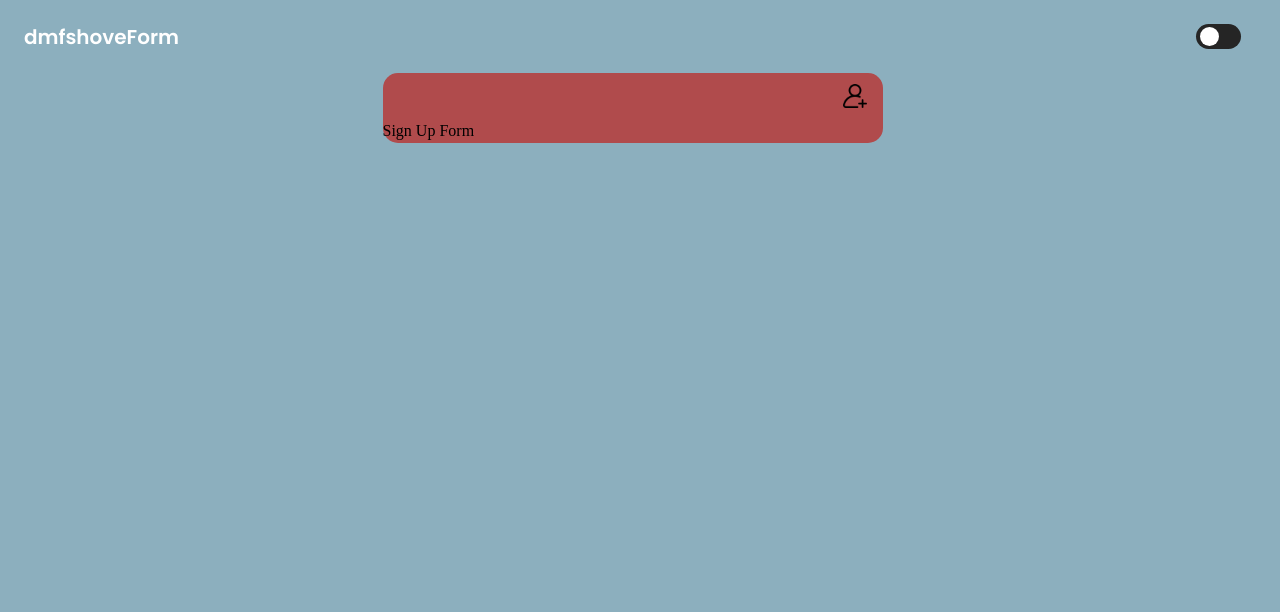
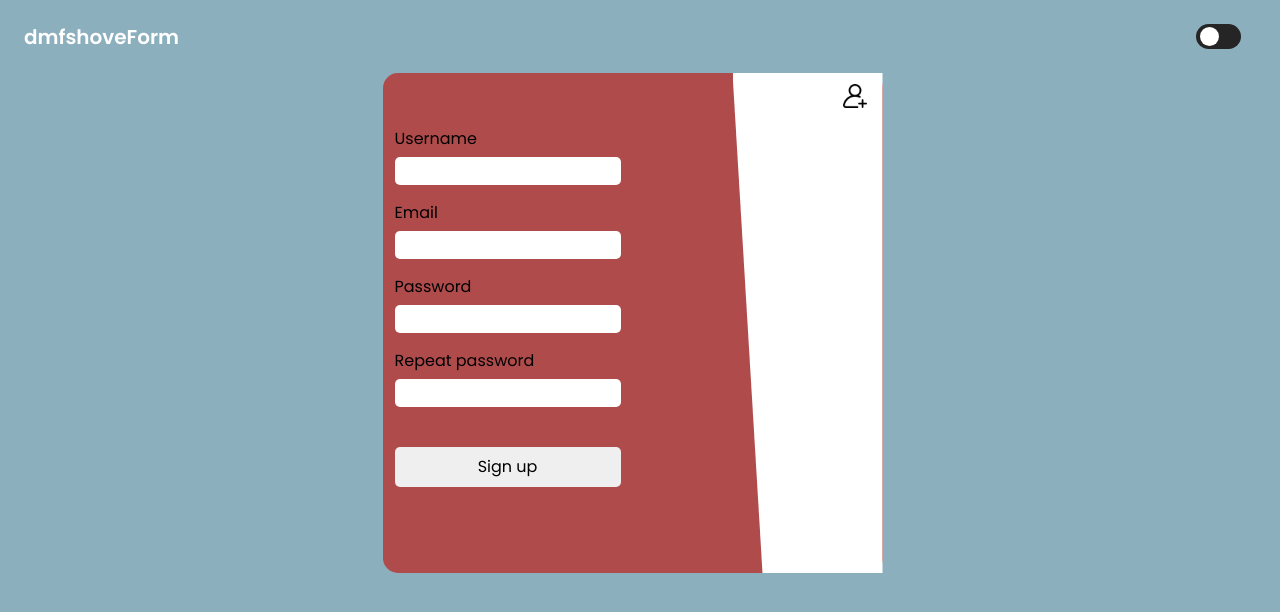
Before and after one commit to RusikHunter/Form, a React (Vite) app in the folder frontend/: page /account in a window 1280 px wide. Shown: the top 612 px of the page. Built offline with nearby package versions, Linux system fonts and the light colour scheme.

Commit message:
feat(auth): write markup and styles for FormRegistration component

```diff
--- /dev/null
+++ b/frontend/src/components/FormRegistration/FormRegistration.jsx
@@ -0,0 +1,30 @@
+import React from "react"
+import "./FormRegistration.scss"
+
+export default function FormRegistration() {
+    return (
+        <form className="form form__autorization">
+            <label className="form__label" htmlFor="username">
+                <span className="form__span">Username</span>
+                <input className="form__input" type="text" name="username" required />
+            </label>
+
+            <label className="form__label" htmlFor="email">
+                <span className="form__span">Email</span>
+                <input className="form__input" type="email" name="email" required />
+            </label>
+
+            <label className="form__label" htmlFor="password">
+                <span className="form__span">Password</span>
+                <input className="form__input" type="password" name="password" required />
+            </label>
+
+            <label className="form__label" htmlFor="repeatPassword">
+                <span className="form__span">Repeat password</span>
+                <input className="form__input" type="password" name="repeatPassword" required />
+            </label>
+
+            <button className="form__submit" type="submit">Sign up</button>
+        </form>
+    )
+}
--- /dev/null
+++ b/frontend/src/components/FormRegistration/FormRegistration.scss
@@ -0,0 +1,38 @@
+@use "../../styles/index" as *;
+
+.form {
+    display: flex;
+    flex-direction: column;
+    width: 50%;
+    padding: 12px;
+    row-gap: 20px;
+
+    &__autorization {}
+
+    &__label {
+        display: flex;
+        flex-direction: column;
+        row-gap: 10px;
+    }
+
+    &__span {
+        @include fluid-text(16, 16);
+        @include font(var(--font-family), 400, 1);
+    }
+
+    &__input {
+        border-radius: 5px;
+        padding: 5px 7px;
+
+        @include fluid-text(12, 12);
+        @include font(var(--font-family), 400, 1);
+    }
+
+    &__submit {
+        height: 40px;
+        margin-top: 20px;
+        border-radius: 5px;
+        @include fluid-text(16, 16);
+        @include font(var(--font-family), 400, 1);
+    }
+}
--- a/frontend/src/components/FormWrap/FormWrap.jsx
+++ b/frontend/src/components/FormWrap/FormWrap.jsx
@@ -1,5 +1,6 @@
 import React from "react"
 import { useState } from "react"
+import FormRegistration from "../FormRegistration/FormRegistration"
 import signupIcon from "../../images/icons/signup.png"
 import loginIcon from "../../images/icons/login.png"
 import "./FormWrap.scss"
@@ -35,7 +36,10 @@ export default function FormWrap() {
             </div>
 
             <div className="form-wrap__content">
-                {mode === "signup" ? "Sign Up Form" : "Log In Form"}
+                {mode === "signup"
+                    ? <FormRegistration />
+                    : "Log In Form"
+                }
             </div>
         </div>
     )
--- a/frontend/src/components/FormWrap/FormWrap.scss
+++ b/frontend/src/components/FormWrap/FormWrap.scss
@@ -2,8 +2,10 @@
 
 .form-wrap {
     width: 500px;
+    height: 500px;
     background-color: var(--color-red);
     border-radius: 15px;
+    position: relative;
 
     &__tools {
         display: flex;
@@ -13,6 +15,7 @@
 
     &__button--toggle-mode {
         background-color: transparent;
+        z-index: 9;
     }
 
     &__button-icon {
@@ -36,4 +39,31 @@
     }
 
     &__content {}
+
+    &::after {
+        content: "";
+        position: absolute;
+        top: 0;
+        right: 0;
+        width: 150px;
+        height: 100%;
+        clip-path: polygon(0 0, 100% 0, 100% 100%, 20% 100%);
+        transition: background-color var(--transition-fast);
+    }
 }
+
+body[data-js-theme="light"] {
+    .form-wrap {
+        &::after {
+            background-color: var(--color-white);
+        }
+    }
+}
+
+body[data-js-theme="dark"] {
+    .form-wrap {
+        &::after {
+            background-color: var(--color-darkgray);
+        }
+    }
+}
--- a/frontend/src/pages/AccountPage/AccountPage.scss
+++ b/frontend/src/pages/AccountPage/AccountPage.scss
@@ -1,6 +1,8 @@
 .account {
 
     &__inner {}
+
+    // .row added for higher selector specificity
 
     &__row,
     .row {
--- a/frontend/src/styles/_globals.scss
+++ b/frontend/src/styles/_globals.scss
@@ -6,7 +6,7 @@
 
 body {
     background-color: var(--color-background);
-    transition: background-color 0.25s ease;
+    transition: background-color var(--transition-fast);
 }
 
 a,
@@ -22,3 +22,8 @@ button {
     border: none;
     outline: none;
 }
+
+input {
+    border: none;
+    outline: none;
+}
--- a/frontend/src/styles/_variables.scss
+++ b/frontend/src/styles/_variables.scss
@@ -22,6 +22,7 @@
     // Transition
 
     --transition: 0.5s ease;
+    --transition-fast: 0.25s ease;
 
     // Sizes and indents
 
```
